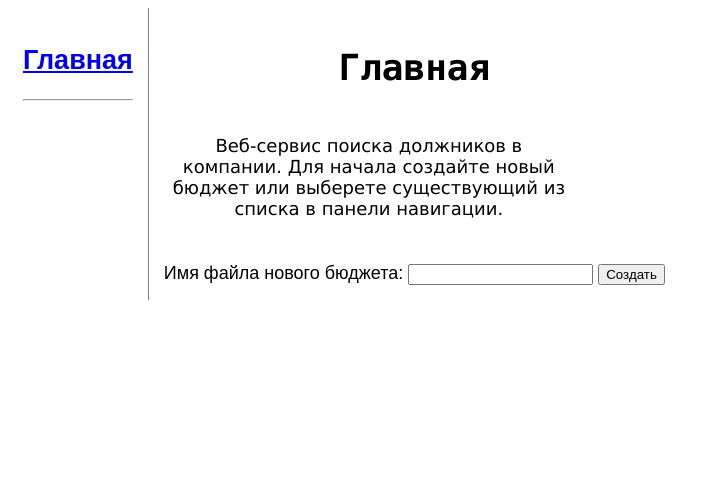
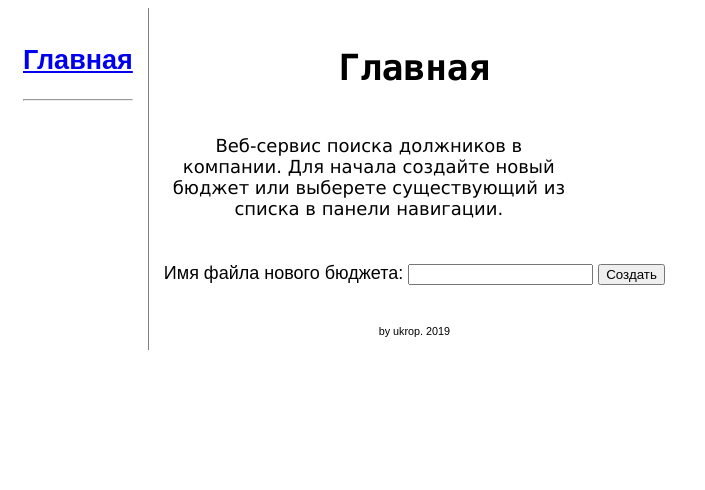
Before and after one commit to gangstaar/debtor, a Flask app: page /debtor in a window 1280 px wide. Shown: the top 490 px of the page, without its empty margins (0-705 px from the left). Run offline with Flask 2, Linux system fonts and the light colour scheme; parts of the project's set-up code (start-up, migrations or seed data) failed here and were passed over.

Commit message:
Добавил футер

```diff
--- a/templates/base.html
+++ b/templates/base.html
@@ -12,6 +12,19 @@
     padding-right: 10px;
     float: top;
     text-align: center;
+   }
+   .footer {
+    font-size: 60%;
+    font-family: Arial;
+    font-color: gray;
+    background: white;
+    padding-top: 50px;
+    text-align: center;
+    margin-left: auto;
+    margin-right: auto;
+    margin-top: auto;
+    height: 10px;
+    margin-top: -10px;
    }
 
    h1 {
@@ -54,8 +67,12 @@
         <td valign="top">
             {% block header %}{% endblock %}
             {% block content %}{% endblock %}
+            <div class="footer">
+                by ukrop. 2019
+            </div>
         </td>
     </tr>
 </table>
+
 </body>
 </html>
```
